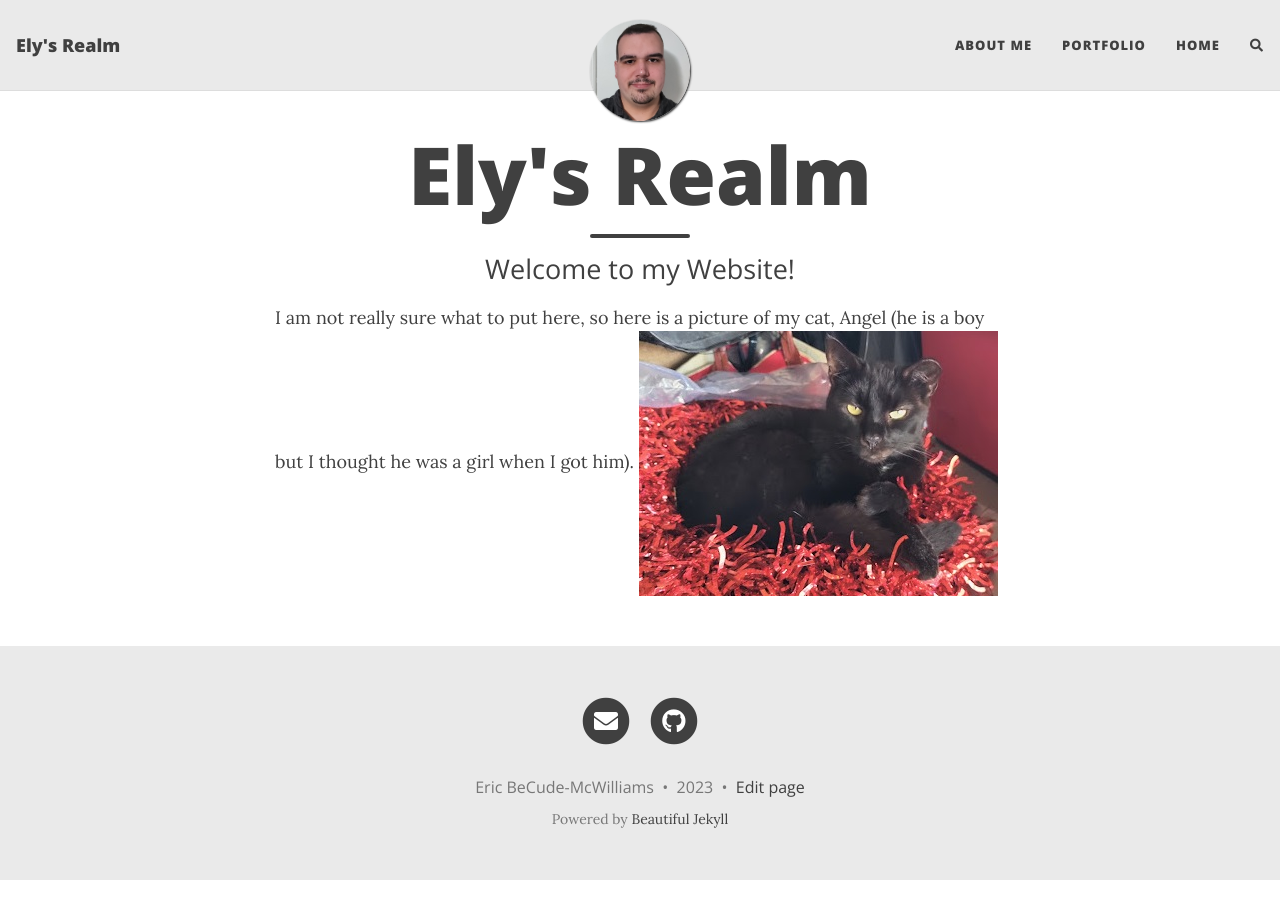
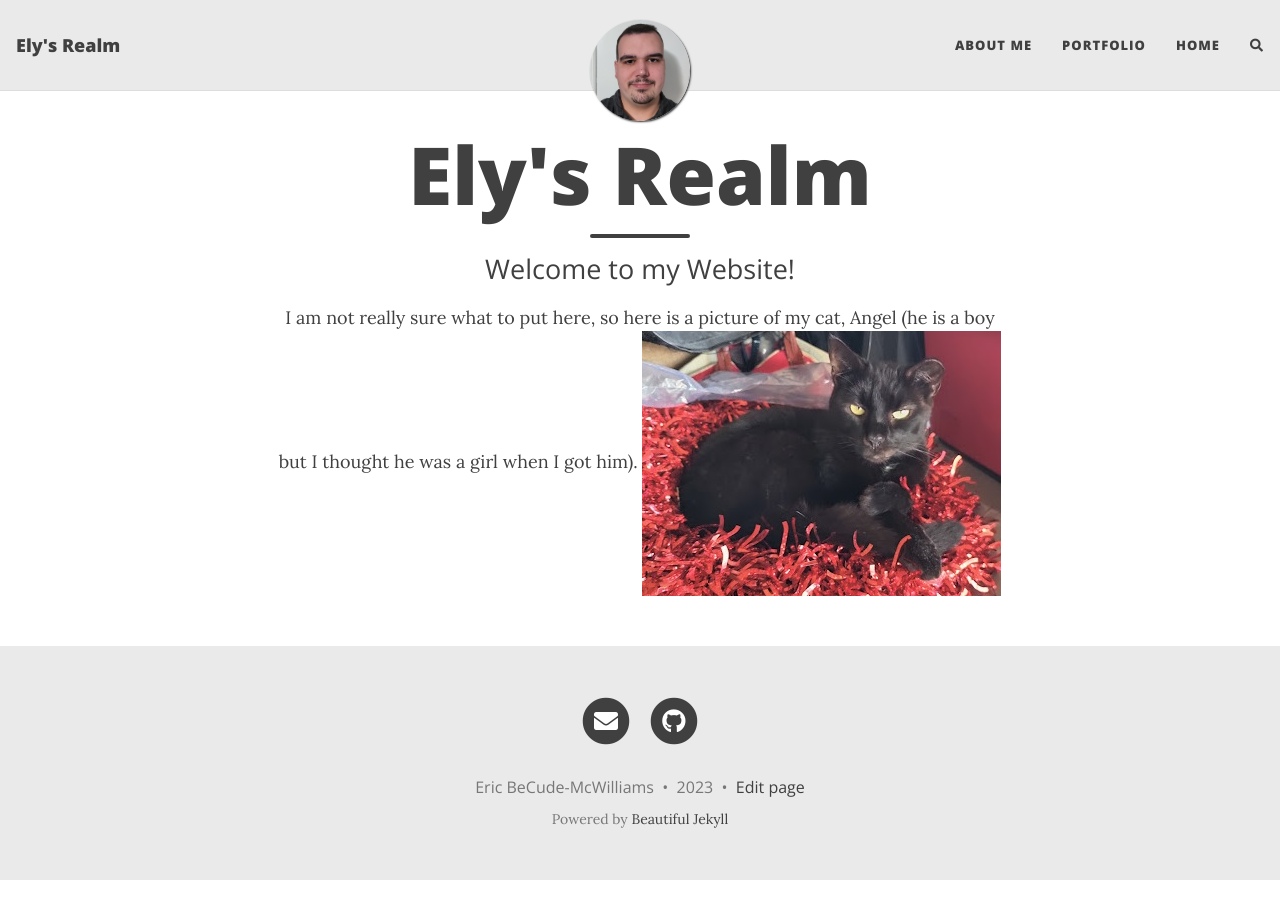
Before and after one commit to ElysRealm/elysrealm.github.io, a Jekyll site: the page built from index.html, in a window 1280 px wide. Built offline with Jekyll 4.4.1, drawn with Linux system fonts in a browser that asks for light colours; nearby versions of some CDN libraries; the list of posts is cut into pages by our own code; comment, search, counter and statistics services are not loaded.

Commit message:
Fixing stuff.

```diff
--- a/404.html
+++ b/404.html
@@ -6,7 +6,7 @@ permalink: /404.html
 
 <div class="text-center">
   <h1>Whoops, this page doesn't exist.</h1>
-  <h1>Page not found. (404 error)</h1>
+  <h1></h1>
   <br/>
 
   <img src="{{ 'assets/img/404.png' | relative_url }}" alt="This image was made with https://starryai.com/" />
--- a/index.html
+++ b/index.html
@@ -4,6 +4,9 @@ title: Ely's Realm
 subtitle: Welcome to my Website!
 ---
 
-I am not really sure what to put here, so here is a picture of my cat, Angel (he is a boy but I thought he was a girl when I got him).
+<div class="text-center">
 
-<img src="{{ 'assets/img/Angel.jpg' | relative_url }}" alt="He is laying on a wreath in this photo." />
+    I am not really sure what to put here, so here is a picture of my cat, Angel (he is a boy but I thought he was a girl when I got him).
+
+    <img src="{{ 'assets/img/Angel.jpg' | relative_url }}" alt="" />
+  </div>
```
